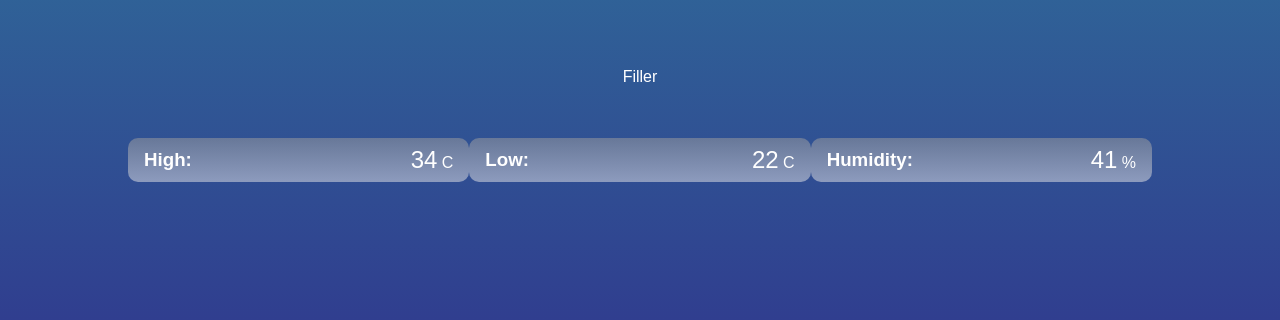
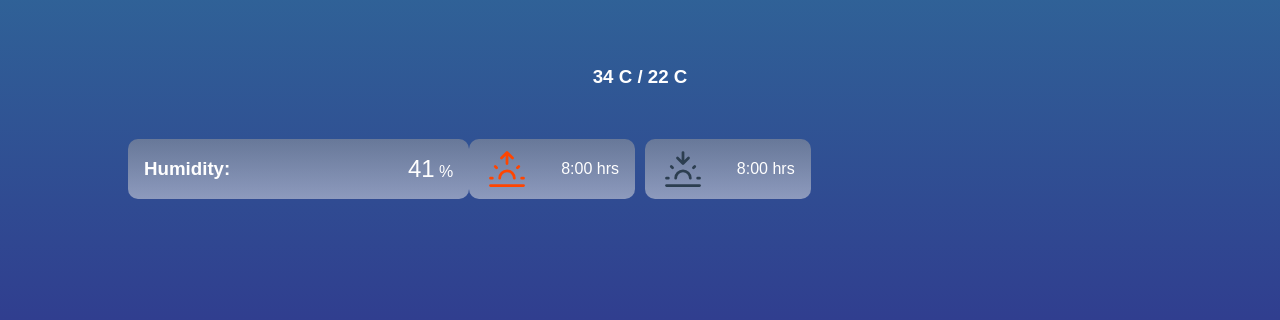
Before and after one commit to vincent-leutwiler/weather-app-v2, a plain HTML site: page index.html in a window 1280 px wide. Shown: the part 480-800 px from the top of the page. Drawn offline with Linux system fonts and the light colour scheme.

Commit message:
addded sunset / sunrise

```diff
--- a/index.html
+++ b/index.html
@@ -12,25 +12,67 @@
       <h1 class="location-timezone">Timezone</h1>
       <img class="weather-icon" alt="" />
     </div>
+    <div class="temperature-description">Filler</div>
     <div class="temperature">
       <div class="degree-section">
         <h2 class="temperature-degree">25</h2>
         <span>C</span>
       </div>
-      <div class="temperature-description">Filler</div>
+      <h3>
+        <span class="high-degree">34</span> C /
+        <span class="low-degree">22</span> C
+      </h3>
     </div>
     <div class="daily-details">
       <div class="card">
-        <h3>High:</h3>
-        <p><span class="high-degree">34</span> C</p>
-      </div>
-      <div class="card">
-        <h3>Low:</h3>
-        <p><span class="low-degree">22</span> C</p>
-      </div>
-      <div class="card">
         <h3>Humidity:</h3>
         <p><span class="humidity-percentage">41</span> %</p>
+      </div>
+      <div class="sun">
+        <div class="card">
+          <svg
+            xmlns="http://www.w3.org/2000/svg"
+            class="icon icon-tabler icon-tabler-sunrise"
+            width="44"
+            height="44"
+            viewBox="0 0 24 24"
+            stroke-width="1.5"
+            stroke="#ff4500"
+            fill="none"
+            stroke-linecap="round"
+            stroke-linejoin="round"
+          >
+            <path stroke="none" d="M0 0h24v24H0z" fill="none" />
+            <path
+              d="M3 17h1m16 0h1m-15.4 -6.4l.7 .7m12.1 -.7l-.7 .7m-9.7 5.7a4 4 0 0 1 8 0"
+            />
+            <line x1="3" y1="21" x2="21" y2="21" />
+            <path d="M12 9v-6l3 3m-6 0l3 -3" />
+          </svg>
+          <p class="sunrise-time">8:00 hrs</p>
+        </div>
+        <div class="card">
+          <svg
+            xmlns="http://www.w3.org/2000/svg"
+            class="icon icon-tabler icon-tabler-sunset"
+            width="44"
+            height="44"
+            viewBox="0 0 24 24"
+            stroke-width="1.5"
+            stroke="#2c3e50"
+            fill="none"
+            stroke-linecap="round"
+            stroke-linejoin="round"
+          >
+            <path stroke="none" d="M0 0h24v24H0z" fill="none" />
+            <path
+              d="M3 17h1m16 0h1m-15.4 -6.4l.7 .7m12.1 -.7l-.7 .7m-9.7 5.7a4 4 0 0 1 8 0"
+            />
+            <line x1="3" y1="21" x2="21" y2="21" />
+            <path d="M12 3v6l3 -3m-6 0l3 3" />
+          </svg>
+          <p class="sunset-time">8:00 hrs</p>
+        </div>
       </div>
     </div>
     <script src="main.js"></script>
--- a/main.js
+++ b/main.js
@@ -9,6 +9,8 @@ window.addEventListener("load", () => {
   let temperatureHigh = document.querySelector(".high-degree");
   let temperatureLow = document.querySelector(".low-degree");
   let humidityPercentage = document.querySelector(".humidity-percentage");
+  let sunriseTime = document.querySelector(".sunrise-time");
+  let sunsetTime = document.querySelector(".sunset-time");
 
   if (navigator.geolocation) {
     navigator.geolocation.getCurrentPosition((position) => {
@@ -24,6 +26,7 @@ window.addEventListener("load", () => {
           console.log(data);
           const { temp, temp_min, temp_max, humidity } = data.main;
           const { main, icon } = data.weather[0];
+          const { country, sunrise, sunset } = data.sys;
 
           //   Set DOM elements from the API
           temperatureDegree.textContent = Math.round(temp);
@@ -31,7 +34,21 @@ window.addEventListener("load", () => {
           temperatureLow.textContent = Math.round(temp_min);
           humidityPercentage.textContent = humidity;
           temperatureDescription.textContent = main;
-          locationTimezone.textContent = data.name;
+          locationTimezone.textContent = data.name + ", " + country;
+          sunriseTime.textContent = new Date(sunrise * 1000).toLocaleTimeString(
+            navigator.language,
+            {
+              hour: "2-digit",
+              minute: "2-digit",
+            }
+          );
+          sunsetTime.textContent = new Date(sunset * 1000).toLocaleTimeString(
+            navigator.language,
+            {
+              hour: "2-digit",
+              minute: "2-digit",
+            }
+          );
           document.querySelector(
             ".weather-icon"
           ).src = `http://openweathermap.org/img/wn/${icon}@2x.png`;
--- a/styles.css
+++ b/styles.css
@@ -71,6 +71,12 @@ body {
     font-size: 1.5rem;
 }
 
+.sun {
+    display: grid;
+    grid-template-columns: 1fr 1fr;
+    gap: 10px;
+}
+
 @media screen  and (min-width: 480px) {
     .daily-details {
         grid-template-columns: repeat(3,1fr);
```
